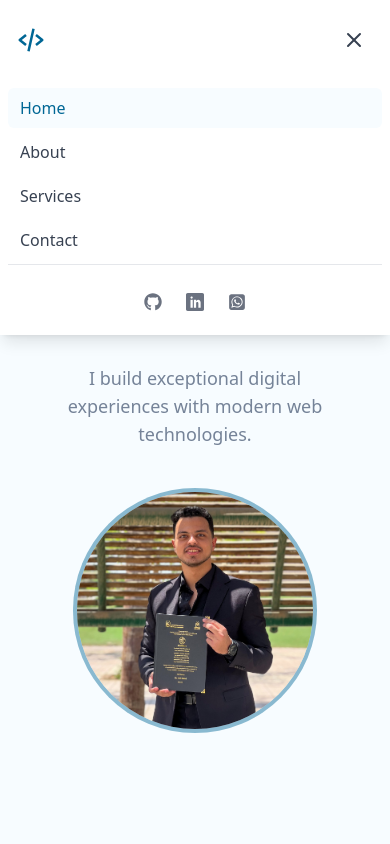
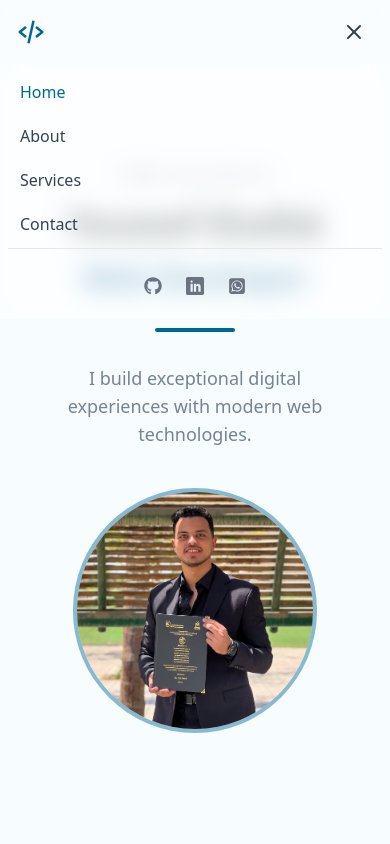
Before and after one commit to YoussefShafiq/my-portfolio, a React (Vite) app: page / in a window 390 px wide. Both pictures are taken after a click on the button "Open main menu". Shown: the top 844 px of the page. Built offline with nearby package versions, Linux system fonts and the light colour scheme.

Commit message:
glass navbar

```diff
--- a/src/Layout/Navbar.jsx
+++ b/src/Layout/Navbar.jsx
@@ -85,9 +85,9 @@ export default function Navbar() {
 
 
     return (
-        <nav className="bg-white shadow-lg top-0 z-50 fixed w-full">
+        <nav className="bg-[#ffffff44] backdrop-blur-md top-0 z-50 fixed w-full">
             <div className="container mx-auto px-4 sm:px-6 lg:px-8">
-                <div className="flex justify-between h-20 items-center">
+                <div className="flex justify-between h-16 lg:h-20 items-center">
                     {/* Logo */}
                     <div className="flex items-center">
                         <div className="flex-shrink-0">
@@ -131,7 +131,7 @@ export default function Navbar() {
                     <div className="md:hidden flex items-center">
                         <button
                             onClick={() => setIsMenuOpen(!isMenuOpen)}
-                            className="inline-flex items-center justify-center p-2 rounded-md text-gray-700 hover:text-customBlue hover:bg-gray-100 focus:outline-none transition duration-300"
+                            className="inline-flex items-center justify-center p-2 rounded-md text-gray-700 hover:text-customBlue focus:outline-none transition duration-300"
                             aria-expanded={isMenuOpen}
                         >
                             <span className="sr-only">Open main menu</span>
@@ -153,7 +153,7 @@ export default function Navbar() {
                         animate="visible"
                         exit="hidden"
                         variants={mobileMenuVariants}
-                        className="md:hidden overflow-hidden bg-white"
+                        className="md:hidden overflow-hidden bg-[#ffffff44] backdrop-blur-md"
                     >
                         <motion.div className="px-2 pt-2 pb-3 space-y-1">
                             {navItems.map((item, index) => (
@@ -163,10 +163,8 @@ export default function Navbar() {
                                 >
                                     <NavLink
                                         to={item.path}
-                                        className={({ isActive }) =>
-                                            `block px-3 py-2 rounded-md text-base font-medium transition duration-300 ${isActive
-                                                ? "bg-customWhite text-customBlue"
-                                                : "text-gray-700 hover:bg-customWhite hover:text-customBlue"
+                                        className={
+                                            `block px-3 py-2 rounded-md text-base font-medium transition duration-300 text-gray-700 hover:text-customBlue
                                             }`
                                         }
                                         onClick={() => setIsMenuOpen(false)}
--- a/src/index.css
+++ b/src/index.css
@@ -4,6 +4,7 @@
 
 :root {
   font-family: system-ui, Avenir, Helvetica, Arial, sans-serif;
+  @apply bg-customWhite
 }
 
 .active {
```
